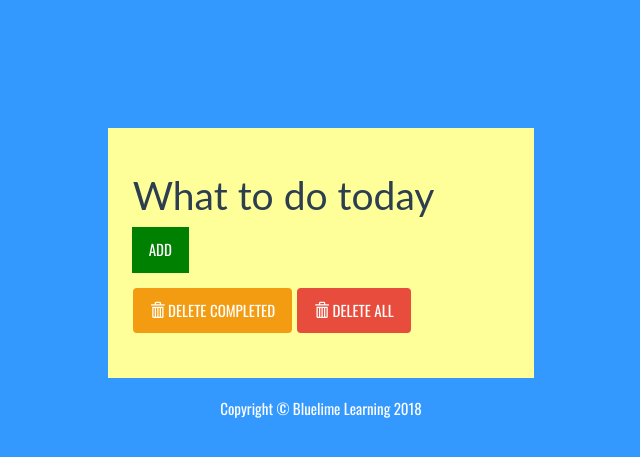
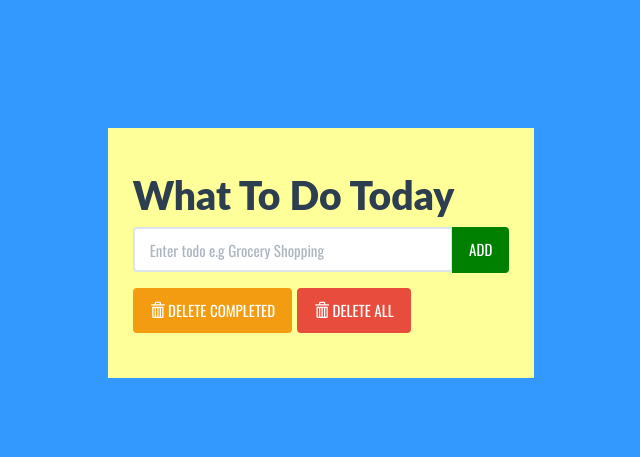
Before and after one commit to Hiba-mariyam/To-Do-App, a Django app: page / in a window 1280 px wide. Shown: the top 457 px of the page, without its empty margins (319-959 px from the left). Run offline with Django 3.2, Linux system fonts and the light colour scheme; data that the repository does not hold is empty; some libraries are stand-ins or nearby versions.

Commit message:
Added form to capture data and implemented button functions

```diff
--- /dev/null
+++ b/todolist/forms.py
@@ -0,0 +1,6 @@
+from django import forms
+
+class TodoListForm(forms.Form):
+    text = forms.CharField(max_length=45,
+        widget=forms.TextInput(
+            attrs={'class' : 'form-control', 'placeholder' : 'Enter todo e.g Grocery Shopping','aria-label':'Todo','aria-describeby':'add-btn'}))
--- a/todolist/static/todolist/styles.css
+++ b/todolist/static/todolist/styles.css
@@ -13,6 +13,10 @@ body {
 	font-size: 18px;
 	text-align: center;
 	padding-top: 0;
+}
+h1
+{
+	font-weight: 1000;
 }
 .t10 {
 	margin-top: 10px;
--- a/todolist/templates/todolist/index.html
+++ b/todolist/templates/todolist/index.html
@@ -19,13 +19,15 @@
 
 			<div class="row">
 				<div class="col-lg-4 col-lg-offset-4" id="content">
-					<h1>What to do today </h1>
+					<h1>What To Do Today </h1>
 
-					<form method="POST" role="form">
+					<form action ="{% url 'add' %}" method="POST" role="form">
 						{% csrf_token %}
 						<div class="form-group">
 							<div class="input-group">
+
 								{{ form.text}}
+
 							  <span class="input-group-btn">
 								  <button type="submit" class="btn btn-default" id="add-btn">ADD</button>
 							  </span>
@@ -36,17 +38,24 @@
 					<div class="row t10">
 						<div class="col-lg-12">
 							<div class="btn-toolbar">
+
 								<div class="btn-group">
 
+									<a href ="{% url 'deletecompleted' %}">
 									<button type="button" class="btn btn-warning">
 										<i class="glyphicon glyphicon-trash"></i> DELETE COMPLETED
 									</button></a>
+
 								</div>
+
+
 								<div class="btn-group">
 
+									<a href ="{% url 'deleteall' %}">
 									<button type="button" class="btn btn-danger">
 										<i class="glyphicon glyphicon-trash"></i> DELETE ALL
 									</button></a>
+
 								</div>
 							</div>
 						</div>
@@ -57,7 +66,7 @@
 						    {% if todolist.completed %}
 							<li class="list-group-item todo-completed">{{todolist.text}}</li>
 							{% else %}
-							<a href="#"><li class="list-group-item">{{todolist.text}}</li></a>
+							<a href="{% url 'completed' todolist.id %}"><li class="list-group-item">{{todolist.text}}</li></a>
 							{% endif %}
 							{% endfor %}
 
@@ -67,13 +76,13 @@
 					</ul>
 				</div>
 			</div>
-			<footer>
+			<!--<footer>
 				<div class="row pad">
 					<div class="col-lg-12 text-center">
 						Copyright &copy; Bluelime Learning 2018
 					</div>
 				</div>
-			</footer>
+			</footer> -->
 		</div>
 
 
--- a/todolist/urls.py
+++ b/todolist/urls.py
@@ -3,5 +3,9 @@ from django.urls import path
 from . import views
 
 urlpatterns = [
-    path('', views.index, name='index')
+    path('', views.index, name='index'),
+    path('add', views.addTodoItem, name='add'),
+    path('completed/<todo_id>', views.completedTodo, name='completed'),
+    path('deletecompleted', views.deleteCompleted, name='deletecompleted'),
+    path('deleteall', views.deleteAll, name='deleteall')
 ]
--- a/todolist/views.py
+++ b/todolist/views.py
@@ -1,10 +1,40 @@
-from django.shortcuts import render
+from django.shortcuts import render,redirect
 
 from.models import Todolist
+
+from .forms import TodoListForm
+
+from django.views.decorators.http import require_POST
 
 # Create your views here.
 
 def index(request):
     todo_items = Todolist.objects.order_by('id')
-    context = {'todo_items' : todo_items}
+    form = TodoListForm()
+    context = {'todo_items' : todo_items,'form' : form }
     return render(request,'todolist/index.html', context)
+
+@require_POST
+def addTodoItem(request):
+    form = TodoListForm(request.POST)
+
+    if form.is_valid():
+        new_todo = Todolist(text = request.POST['text'])
+        new_todo.save()
+    return redirect('index')
+
+def completedTodo(request, todo_id) :
+    todo = Todolist.objects.get(pk=todo_id)
+    todo.completed = True
+    todo.save()
+    return redirect('index')
+
+
+def deleteCompleted(request):
+    Todolist.objects.filter(completed__exact = True).delete()
+    return redirect('index')
+
+
+def deleteAll(request):
+    Todolist.objects.all().delete()
+    return redirect('index')
```
Also changed, not shown: db.sqlite3.
